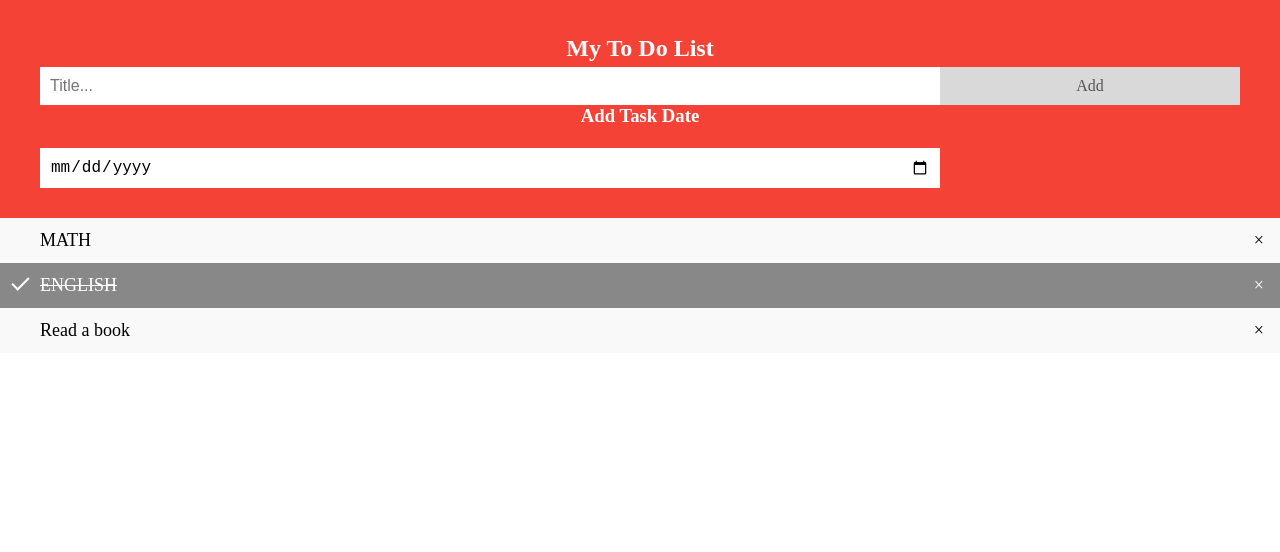
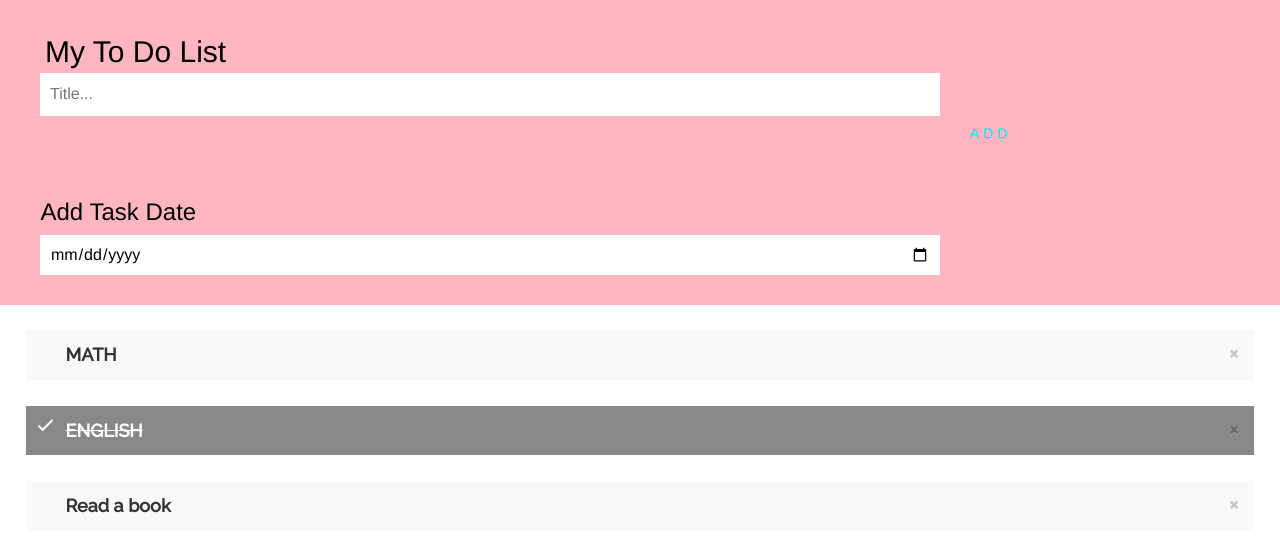
Before and after one commit to YUXICHI/-yuxichi-.github.io, a plain HTML site: page index.html in a window 1280 px wide. Drawn offline with nearby package versions, Linux system fonts and the light colour scheme.

Commit message:
Update index.html

```diff
--- a/index.html
+++ b/index.html
@@ -1,6 +1,10 @@
 <!DOCTYPE html>
 <html>
 <head>
+<link rel="stylesheet" href="https://maxcdn.bootstrapcdn.com/bootstrap/3.3.0/css/bootstrap.min.css">
+  <link href='https://fonts.googleapis.com/css?family=Rock+Salt|Raleway:500' rel='stylesheet' type='text/css'>
+
+  <script src="https://code.jquery.com/jquery-1.11.0.min.js"></script>
 <meta name="viewport" content="width=device-width, initial-scale=1">
 <style>
 body {
@@ -8,28 +12,28 @@ body {
   min-width: 250px;
 }
 
-/* Include the padding and border in an element's total width and height */
 * {
   box-sizing: border-box;
 }
 
-/* Remove margins and padding from the list */
 ul {
   margin: 0;
   padding: 0;
 }
 
-/* Style the list items */
 ul li {
   cursor: pointer;
   position: relative;
+  font-family: "Raleway", sans-serif;
+  margin : 2%;
   padding: 12px 8px 12px 40px;
   list-style-type: none;
   background: #eee;
   font-size: 18px;
+  font-weight: bold;
   transition: 0.2s;
 
-  /* make the list items unselectable */
+  /*  unselectable */
   -webkit-user-select: none;
   -moz-user-select: none;
   -ms-user-select: none;
@@ -53,7 +57,7 @@ ul li.checked {
   text-decoration: line-through;
 }
 
-/* Add a "checked" mark when clicked on */
+/* Add a "checked" mark */
 ul li.checked::before {
   content: '';
   position: absolute;
@@ -82,17 +86,18 @@ ul li.checked::before {
 
 /* Style the header */
 .header {
-  background-color: #f44336;
+  background-color: rgb(255, 182, 193);
   padding: 30px 40px;
-  color: white;
-  text-align: center;
+  color: black;
+  text-align: left;
 }
 
-/* Clear floats after the header */
 .header:after {
+
   content: "";
   display: table;
   clear: both;
+  background-color: rgb(230, 230, 250);
 }
 
 /* Style the input */
@@ -108,20 +113,28 @@ input {
 
 /* Style the "Add" button */
 .addBtn {
-  padding: 10px;
-  width: 25%;
-  background: #d9d9d9;
-  color: #555;
-  float: left;
-  text-align: center;
-  font-size: 16px;
-  cursor: pointer;
-  transition: 0.3s;
-  border-radius: 0;
+    position: right;
+    display: inline-block;
+    padding: 30px 30px;
+    margin: 20px 0;
+    color: #03e9f4;
+    text-decoration: none;
+    text-transform: uppercase;
+    transition: 0.5s;
+    letter-spacing: 4px;
+    overflow: hidden;
+    margin-right: 25px;
+
 }
 
 .addBtn:hover {
-  background-color: #bbb;
+  background: #03e9f4;
+    color: #050801;
+    box-shadow: 0 0 5px #03e9f4,
+                0 0 25px #03e9f4,
+                0 0 50px #03e9f4,
+                0 0 200px #03e9f4;
+     -webkit-box-reflect:below 1px linear-gradient(transparent, #0005);
 }
 </style>
 </head>
@@ -131,6 +144,7 @@ input {
   <h2 style="margin:5px">My To Do List</h2>
   <input type="text" id="myInput" placeholder="Title...">
   <span onclick="newElement()" class="addBtn">Add</span>
+
   <h3 style="margin:0.5px">Add Task Date</3>
   <h4>
   <input type="date" id="taskdate" placeholder="enter date...">
```
